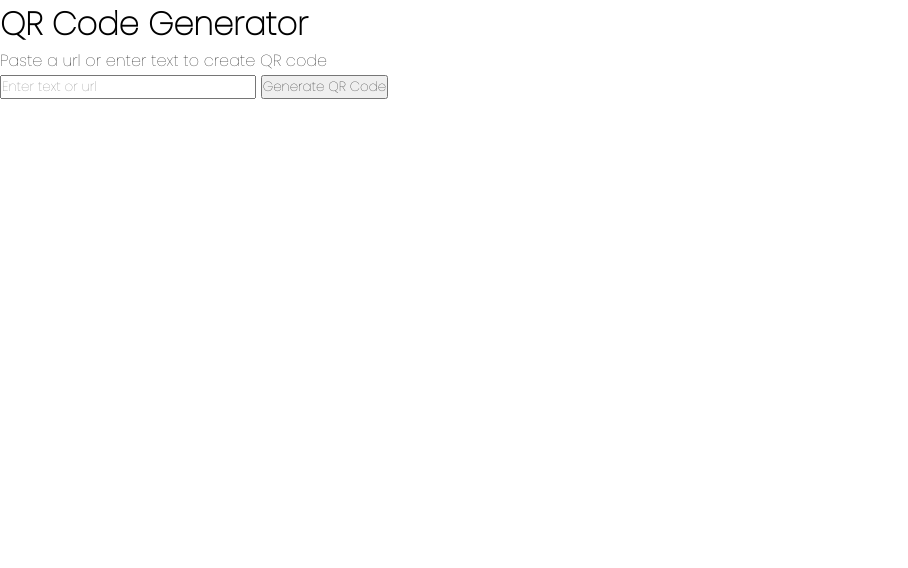
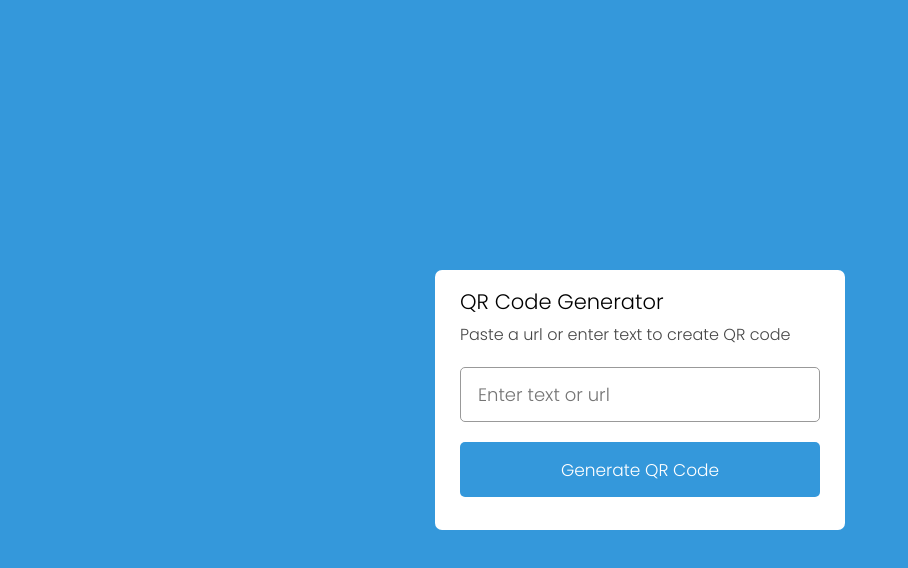
Before and after one commit to GioGKS/QR_Generator__JavaScript, a plain HTML site: page QR Code Generator/index.html in a window 1280 px wide. Shown: the whole page, without its empty margins (0-908 px from the left). Drawn offline with Linux system fonts and the light colour scheme.

Commit message:
added style

```diff
--- a/QR Code Generator/index.html
+++ b/QR Code Generator/index.html
@@ -17,6 +17,9 @@
             <input type="text" placeholder="Enter text or url">
             <button>Generate QR Code</button>
         </div>
+        <div class="qr-code">
+            <img src="qr-code.png" alt="qr-code">
+        </div>
     </div>
 </body>
 </html>
--- a/QR Code Generator/style.css
+++ b/QR Code Generator/style.css
@@ -1,8 +1,72 @@
 /* Import Google Font - Poppins */
-@import url('https://fonts.googleapis.com/css2?family=Poppins:wght@100&display=swap');
-*{
-    margin: 0;
-    padding: 0;
-    box-sizing: border-box;
-    font-family: 'Poppins', sans-serif;
+@import url("https://fonts.googleapis.com/css2?family=Poppins:wght@100;200;300&display=swap");
+* {
+  margin: 0;
+  padding: 0;
+  box-sizing: border-box;
+  font-family: "Poppins", sans-serif;
 }
+
+body {
+  display: flex;
+  align-items: center;
+  justify-content: center;
+  min-height: 100vh;
+  background-color: #3498db;
+}
+
+.wrapper {
+    height: 260px;
+  background-color: #fff;
+  max-width: 410px;
+  border-radius: 7px;
+  padding: 16px 25px;
+}
+
+header h1 {
+  font-size: 21px;
+  font-weight: 500;
+}
+
+header p {
+  margin-top: 5px;
+  color: #474747;
+  font-size: 16px;
+}
+
+.wrapper .form {
+  margin: 20px 0 30px;
+}
+
+.form :where(input, button) {
+  width: 100%;
+  height: 55px;
+  border: none;
+  outline: none;
+  border-radius: 5px;
+}
+
+.form input {
+  font-size: 18px;
+  padding: 0 17px;
+  border: 1px solid #999;
+}
+
+.form button {
+  color: #fff;
+  cursor: pointer;
+  margin-top: 20px;
+  font-size: 17px;
+  background-color: #3498db;
+}
+
+.wrapper .qr-code {
+    opacity: 0;
+    pointer-events: none;
+    display: flex;
+    padding: 33px 0;
+    border-radius: 5px;
+    align-items: center;
+    justify-content: center;
+    border: 1px solid #ccc;
+}
```
Also changed, not shown: QR Code Generator/qr-code.png (added), 1 other file.
